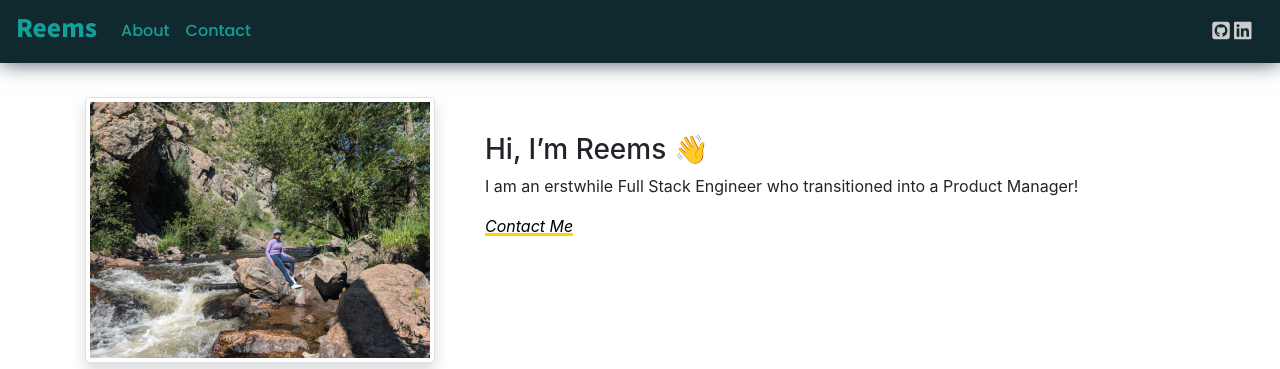
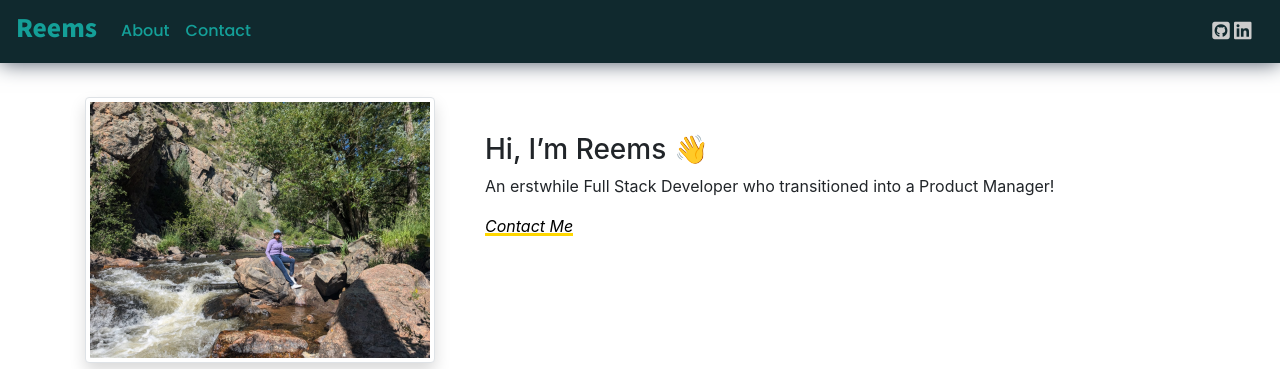
Before and after one commit to reemstk/reemstk.github.io, a Jekyll site: the page built from index.md, in a window 1280 px wide and 900 px high. Shown: the top 369 px of the window. Built offline with Jekyll 4.4.1, drawn with Linux system fonts in a browser that asks for light colours; nearby versions of some CDN libraries; comment, search, counter and statistics services are not loaded; our own code applies the rules of GitHub Pages for plain Markdown files.

Commit message:
Update index.md

```diff
--- a/index.md
+++ b/index.md
@@ -6,6 +6,6 @@ sitemap:
   priority: 1.0
 ---
 ### Hi, I'm Reems 👋
-I am an erstwhile Full Stack Engineer who transitioned into a Product Manager!
+An erstwhile Full Stack Developer who transitioned into a Product Manager!
 
 <i><a href="/contact.html" class="highlighted">Contact Me</a></i>
```
